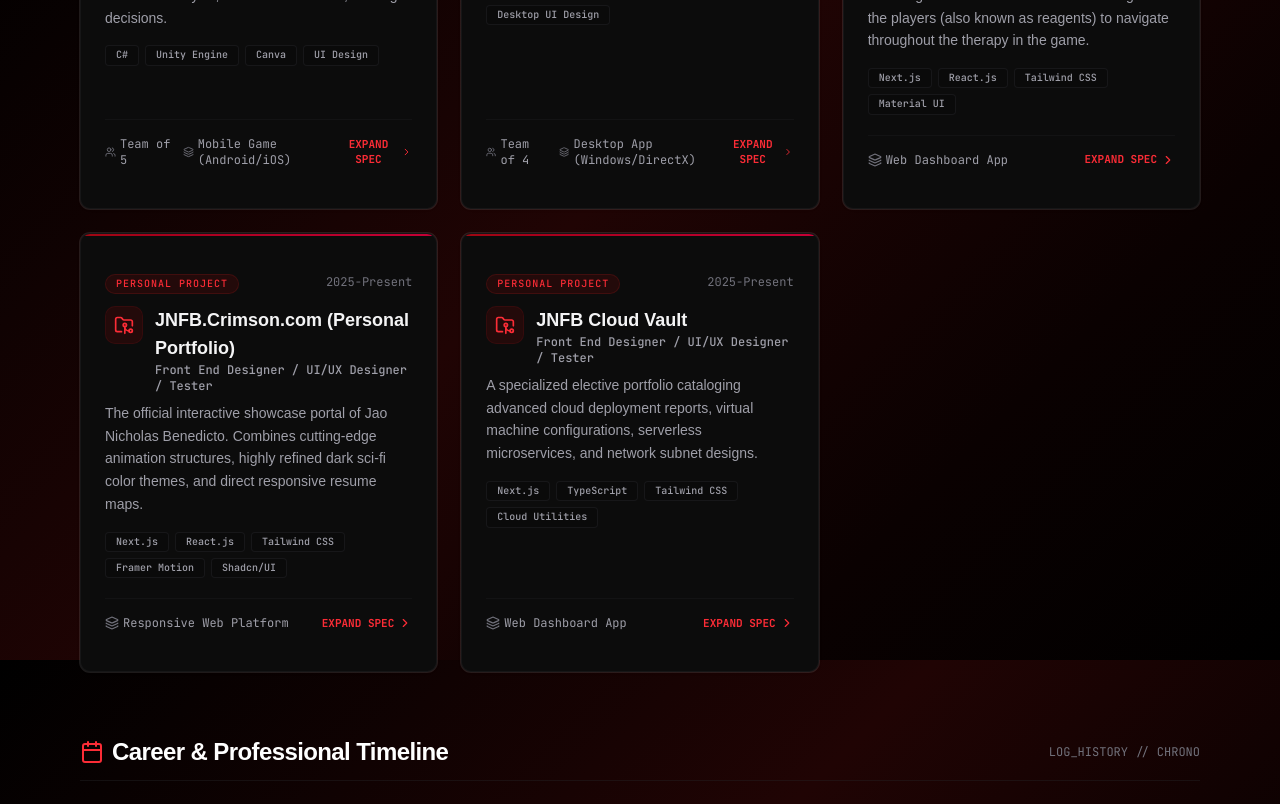
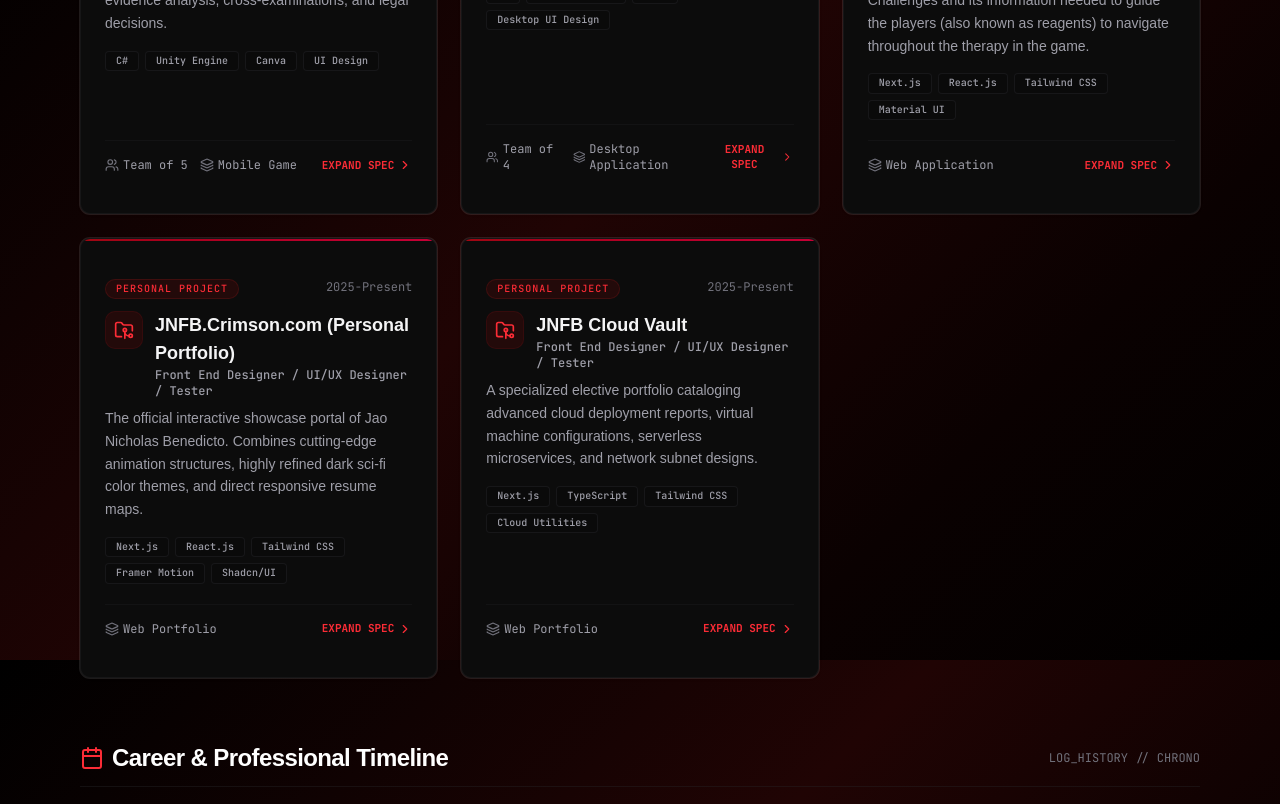
Before and after one commit to crimsonshiii/jnfb-crimson-com-v2-official, a React (Vite) app: page / in a window 1280 px wide. Shown: the part 2540-3344 px from the top of the page. Built offline with nearby package versions, Linux system fonts and the light colour scheme.

Commit message:
fix(data): update project repository and site links
Update GitHub and live demo URLs for CIC Submission Portal and EmpowerPath to reflect current repository locations and deployment statuses.

```diff
--- a/src/data.ts
+++ b/src/data.ts
@@ -111,8 +111,8 @@ export const jnfbProjects: Project[] = [
     ],
     teamSize: 4,
     platforms: ["Web Application"],
-    githubLink: "https://github.com/crimsonshiii/cic-submission-portal",
-    websiteLink: "https://crimsonshiii.github.io/cic-submission-portal"
+    githubLink: "https://github.com/Jerine18/cic-webapp",
+    websiteLink: "https://cic-webapp-sigma.vercel.app/"
   },
   {
     id: "empowerpath",
@@ -130,8 +130,8 @@ export const jnfbProjects: Project[] = [
     ],
     teamSize: 4,
     platforms: ["Web Application"],
-    githubLink: "https://github.com/crimsonshiii/EmpowerPath",
-    websiteLink: "https://crimsonshiii.github.io/EmpowerPath"
+    githubLink: "https://github.com/FlamerYeeter/MyVerySpecialGuide",
+    // websiteLink: "https://crimsonshiii.github.io/EmpowerPath"
   },
   {
     id: "crimsonskillboost",
@@ -148,8 +148,8 @@ export const jnfbProjects: Project[] = [
       "Built rigorous documentation outlining the project charter, custom user stories, and comprehensive functional requirements trees."
     ],
     teamSize: 5,
-    platforms: ["Mobile App", "Web Portal"],
-    githubLink: "https://github.com/crimsonshiii/CrimsonSkillBoost"
+    platforms: ["Mobile & Web Application"],
+    githubLink: "https://github.com/crimsonshiii/CrimsonSkillBoost-Web"
   },
   {
     id: "objection-overruled",
@@ -166,8 +166,8 @@ export const jnfbProjects: Project[] = [
       "Led documentation workflows creating user stories, case mechanics sheets, and functional specification frameworks."
     ],
     teamSize: 5,
-    platforms: ["Mobile Game (Android/iOS)"],
-    githubLink: "https://github.com/crimsonshiii/objection-overruled"
+    platforms: ["Mobile Game"],
+    githubLink: "https://github.com/crimsonshiii/ObjectionOverruledVersion1"
   },
   {
     id: "crimson-library",
@@ -183,8 +183,8 @@ export const jnfbProjects: Project[] = [
       "Executed user acceptance tests (UAT) and interface benchmarks to verify instantaneous search and query performance on local caches."
     ],
     teamSize: 4,
-    platforms: ["Desktop App (Windows/DirectX)"],
-    githubLink: "https://github.com/crimsonshiii/crimson-library-system"
+    platforms: ["Desktop Application"],
+    githubLink: "https://github.com/crimsonshiii/LibraryManagementSystem"
   },
   // Personal Projects
   {
@@ -200,9 +200,9 @@ export const jnfbProjects: Project[] = [
       "Modeled accurate challenge lists and trial tracking components with search filters, dynamic status reports, and responsive retro grids.",
       "Incorporated rich audio cues and custom static noise filters imitating vintage cathode ray tube (CRT) monitor displays."
     ],
-    platforms: ["Web Dashboard App"],
-    githubLink: "https://github.com/crimsonshiii/murkoff-therapy-terminal",
-    websiteLink: "https://crimsonshiii.github.io/murkoff-therapy-terminal"
+    platforms: ["Web Application"],
+    githubLink: "https://github.com/crimsonshiii/the-outlast-trials-murkoff-therapy-terminal-v1",
+    websiteLink: "https://the-outlast-trials-murkoff-therapy.vercel.app/"
   },
   {
     id: "jnfb-portfolio",
@@ -217,9 +217,9 @@ export const jnfbProjects: Project[] = [
       "Configured consistent dark-slate style architectures interspersed with rich primary crimson branding notes.",
       "Designed a smart diagnostic console contact utility, receiving real-time logs and user messages on local sandbox states."
     ],
-    platforms: ["Responsive Web Platform"],
-    githubLink: "https://github.com/crimsonshiii/jnfb-portfolio",
-    websiteLink: "https://crimsonshiii.github.io/portfolio"
+    platforms: ["Web Portfolio"],
+    githubLink: "https://github.com/crimsonshiii/jnfb-crimson-com-v2-official",
+    websiteLink: "https://jnfb-crimson-com-v2-official.vercel.app/"
   },
   {
     id: "jnfb-cloudvault",
@@ -234,9 +234,9 @@ export const jnfbProjects: Project[] = [
       "Implemented a file-system explorer UI displaying interactive PDF summaries and live system reports.",
       "Formatted custom dashboards to display resource tracking, billing projections, and cluster architectures visually."
     ],
-    platforms: ["Web Dashboard App"],
-    githubLink: "https://github.com/crimsonshiii/jnfb-cloudvault",
-    websiteLink: "https://crimsonshiii.github.io/jnfb-cloudvault"
+    platforms: ["Web Portfolio"],
+    githubLink: "https://github.com/crimsonshiii/jnfb-cloud-vault-v1-official",
+    websiteLink: "https://jnfb-cloud-vault-v1-official.vercel.app/"
   },
 ];
 
```
